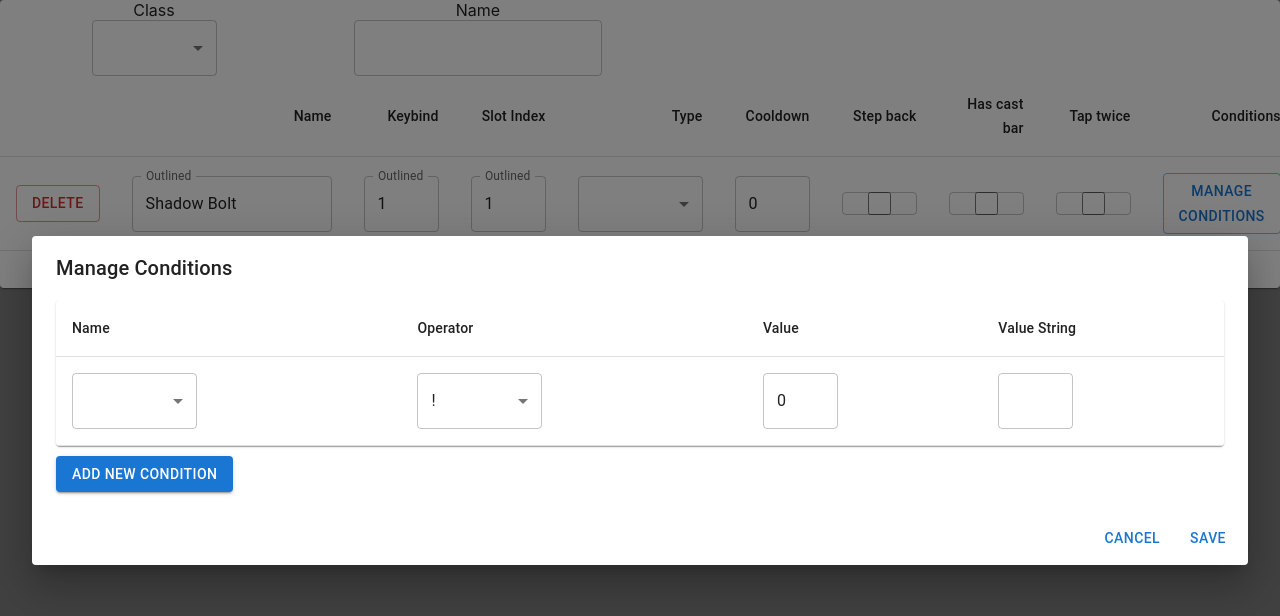
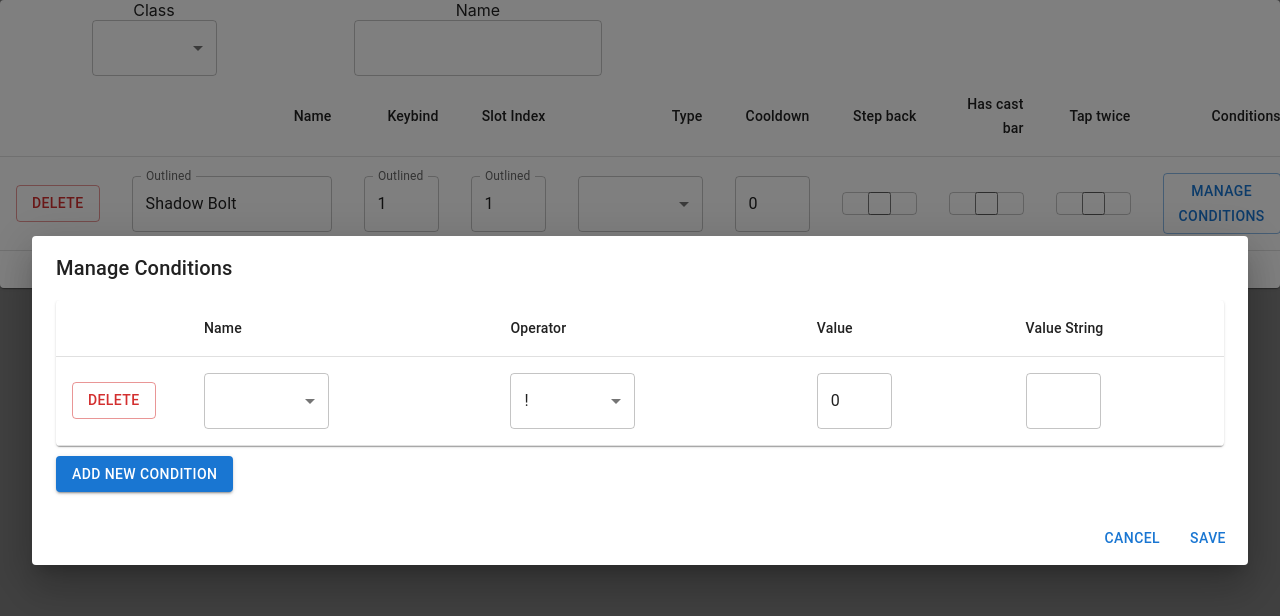
Before and after one commit to SGKalugerov/snitch-rotations.github.io, a React (Create React App) app: page / in a window 1280 px wide. Both pictures are taken after a click on the button "MANAGE CONDITIONS". Shown: the top 616 px of the page. Built offline with nearby package versions, Linux system fonts and the light colour scheme.

Commit message:
add delete condition

```diff
--- a/src/App.tsx
+++ b/src/App.tsx
@@ -241,7 +241,15 @@ const handleConditionChange = (actionIndex: number, conditionIndex: number, prop
     newActions[index] = { ...newActions[index], [prop]: value };
     setActions(newActions);
   };
+  const deleteCondition = (actionIndex: number, conditionIndex: number) => {
+    const updatedActions = [...actions]; // Create a shallow copy of the actions array
+    const conditions = updatedActions[actionIndex]?.conditions; // Get a reference to the conditions array of the action to be updated
 
+    if (conditions && conditionIndex >= 0 && conditionIndex < conditions?.length) {
+      conditions.splice(conditionIndex, 1); // Remove the condition at the specified index
+      setActions(updatedActions); // Update the state with the modified actions array
+    }
+  };
   return (
     <div className="App">
      <TableContainer component={Paper}>
@@ -369,6 +377,7 @@ const handleConditionChange = (actionIndex: number, conditionIndex: number, prop
               <Table sx={{ minWidth: 650 }} aria-label="conditions table">
                 <TableHead>
                   <TableRow>
+                    <TableCell></TableCell>
                     <TableCell>Name</TableCell>
                     <TableCell>Operator</TableCell>
                     <TableCell>Value</TableCell>
@@ -379,7 +388,11 @@ const handleConditionChange = (actionIndex: number, conditionIndex: number, prop
 
               <TableBody>
               <TableRow key={index}>
+                <TableCell sx={{width:100}}>     <Button variant="outlined" color="error" onClick={() => deleteCondition(selectedActionIndex, index)}>
+                    Delete
+                  </Button></TableCell>
       <TableCell>
+
         <Select
           sx={{ width: '125px' }}
           labelId={`condition-type-select-label-${index}`}
```
